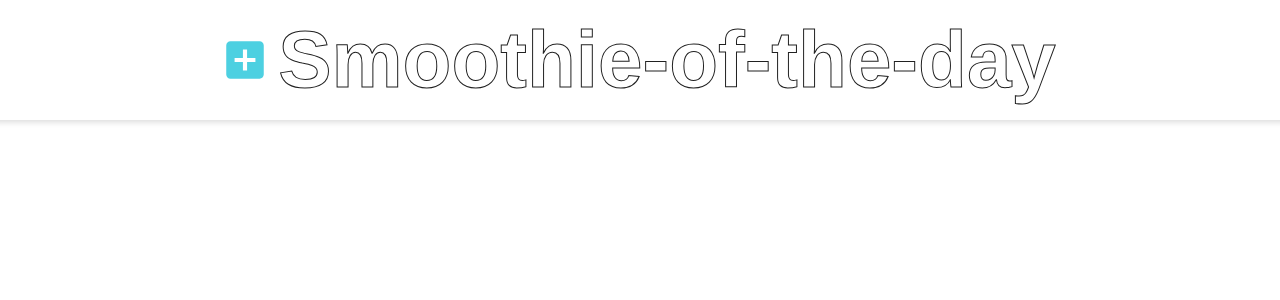
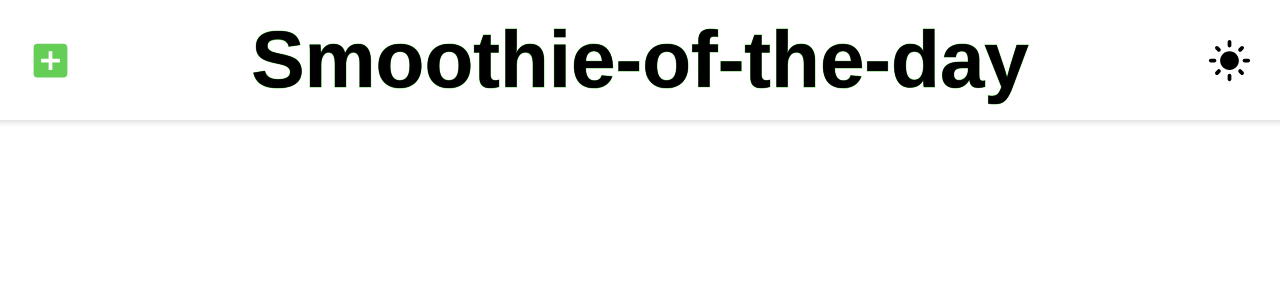
Before and after one commit to Chevyjd2007/Smoothies-Of-The-Day, a React (Create React App) app in the folder frontend/: page / in a window 1280 px wide. Shown: the top 300 px of the page. Built offline with nearby package versions, Linux system fonts and the light colour scheme.

Commit message:
Themes added

```diff
--- a/frontend/package.json
+++ b/frontend/package.json
@@ -5,6 +5,7 @@
   "dependencies": {
     "@emotion/react": "^11.11.1",
     "@emotion/styled": "^11.11.0",
+    "@mui/icons-material": "^5.14.0",
     "@mui/material": "^5.14.0",
     "@mui/styled-engine-sc": "^5.12.0",
     "@testing-library/jest-dom": "^5.16.5",
--- a/frontend/src/App.js
+++ b/frontend/src/App.js
@@ -1,11 +1,26 @@
-import './App.css';
-import Nav from "./components/Nav"
+import * as React from 'react';
+import Box from '@mui/material/Box';
+import Nav from './components/Nav';
+
+import { useTheme } from '@mui/material/styles';
+import ModeToggleButton from './components/themes/ModeToggleButton';
+
+
 
 function App() {
+  const theme = useTheme();
+
   return (
-    <div>
+    <Box
+      sx={{
+        width: '100vw',
+        height: '100vh',
+        bgcolor: theme.palette.background.default,
+        color: theme.palette.text.primary,
+      }}
+    >
       <Nav/>
-      </div>
+    </Box>
   );
 }
 
--- a/frontend/src/components/Nav.jsx
+++ b/frontend/src/components/Nav.jsx
@@ -1,19 +1,27 @@
 import React from 'react';
 import "./nav.css"
 import { MdAddBox } from "react-icons/md";
-import { Tooltip, IconButton, Box } from "@mui/material";
+import { Tooltip, Box, IconButton } from "@mui/material";
+import Button from '@mui/material/Button';
+import ModeToggleButton from './themes/ModeToggleButton';
+import { useTheme } from '@mui/material/styles';
 
 export default function Nav() {
+  const theme = useTheme();
+
   return (
-    <div className='NavbarItems'>
+    <Box className='NavbarItems' style={{ backgroundColor: theme.palette.background.default }}>
+      <Box position={'absolute'} top={'5'} left={'50px'}>
        <Tooltip title="Add recipe">
-          <IconButton edge="start" className='iconButton'>
-        <MdAddBox size={"50px"} color='#4dd0e1'/>
+          <IconButton>
+            <MdAddBox size={"45px"} color='#64ce56'/>
           </IconButton>
         </Tooltip>
-      <a className='bar__link' href='/' data-text="Smoothie-of-the-day">
+        </Box>
+      <a className='bar__link' style={{ color:  theme.palette.text.primary}} data-text="Smoothie-of-the-day">
         Smoothie-of-the-day
        </a>
-    </div>
+            <ModeToggleButton/>
+    </Box>
   );
 }
--- a/frontend/src/components/nav.css
+++ b/frontend/src/components/nav.css
@@ -1,20 +1,10 @@
-body {
-    display: flex;
-    align-items: center;
-    justify-content: center;
-    min-height: 100vh;
-    font-family: "poppins", sans-serif;
-    color: #212121;
-    background-color: #ffffff;
-}
-
 .NavbarItems{
     display: flex;
     justify-content: center;
     align-items: center;
     padding: 0 30px;
-    background-color: #ffffff;
     box-shadow: 0 0.125rem 0.375rem rgba(0,0,0,.15);
+    font-family: "poppins", sans-serif;
     width: 100%;
     height: 120px;
     border-radius: 0px;
@@ -22,7 +12,7 @@ body {
     top: 0px;
     left: 50%;
     transform: translate(-50%);
-
+    flex-direction: row;
 }
 
 .bar {
@@ -38,28 +28,28 @@ body {
     font-size: 5rem;
     line-height: 1.5;
     text-decoration: none;
-    color: transparent;
-    -webkit-text-stroke: 1px #212121;
+    color: #64ce56;
+    -webkit-text-stroke: 1px #64ce56;
     -webkit-user-select: none;
         -moz-user-select: none;
         -ms-user-select: none;
 }
 
 .bar__link:hover {
-    color: #212121;
-    -webkit-text-stroke: 1px #ffffff;
+    color: #64ce56;
+    -webkit-text-stroke: 1px #64ce56;
     transition: .25s;
 }
 .bar__link:hover::before {
     transform: translate(12px, -12px);
     color: #ff1744;
-    -web-text-stroke: 1px #ffffff;
+    -web-text-stroke: 1px #64ce56;
 }
 
 .bar__link:hover::after {
     transform: translate(24px, -24px);
     color: #4dd0e1;
-    -webkit-text-stroke: 1px #ffffff;
+    -webkit-text-stroke: 1px #64ce56;
 }
 .bar__link::before, .bar__link::after {
     content: attr(data-text);
--- /dev/null
+++ b/frontend/src/components/themes/ColorModeContextProvider.js
@@ -0,0 +1,34 @@
+import * as React from 'react';
+import { createTheme, ThemeProvider } from '@mui/material/styles';
+
+export const ColorModeContext = React.createContext({ toggleColorMode: () => {} });
+
+export default function ColorModeContextProvider({ children }) {
+  const [mode, setMode] = React.useState('light');
+  const colorMode = React.useMemo(
+    () => ({
+      toggleColorMode: () => {
+        setMode((prevMode) => (prevMode === 'light' ? 'dark' : 'light'));
+      },
+    }),
+    [],
+  );
+
+  const theme = React.useMemo(
+    () =>
+      createTheme({
+        palette: {
+          mode,
+        },
+      }),
+    [mode],
+  );
+
+  return (
+    <ColorModeContext.Provider value={colorMode}>
+      <ThemeProvider theme={theme}>
+        {children}
+      </ThemeProvider>
+    </ColorModeContext.Provider>
+  );
+}
--- /dev/null
+++ b/frontend/src/components/themes/ModeToggleButton.js
@@ -0,0 +1,22 @@
+import * as React from 'react';
+import IconButton from '@mui/material/IconButton';
+import Box from '@mui/material/Box';
+import { useTheme } from '@mui/material/styles';
+import { MdLightMode } from "react-icons/md";
+import { MdBrightness3 } from "react-icons/md";
+import { ColorModeContext } from './ColorModeContextProvider';
+import { Tooltip } from '@mui/material';
+
+export default function ModeToggleButton() {
+  const theme = useTheme();
+  const colorMode = React.useContext(ColorModeContext);
+  return (
+    <Tooltip title="Change theme">
+    <Box position={'absolute'} top={'5'} right={'50px'}>
+      <IconButton sx={{ ml: 1 }} onClick={colorMode.toggleColorMode} >
+        {theme.palette.mode === 'dark' ? <MdBrightness3 size={'45px'}/> : <MdLightMode color='black' size={'45px'}/>}
+      </IconButton>
+    </Box>
+    </Tooltip>
+  );
+}
--- a/frontend/src/index.js
+++ b/frontend/src/index.js
@@ -2,12 +2,16 @@ import React from 'react';
 import { createRoot } from "react-dom/client";
 import './index.css';
 import App from './App';
+
+import ColorModeContextProvider from './components/themes/ColorModeContextProvider';
 
 const container = document.getElementById("root");
 const root = createRoot(container);
 
 root.render(
   <React.StrictMode>
-    <App />
+    <ColorModeContextProvider>
+      <App />
+      </ColorModeContextProvider>
   </React.StrictMode>
 );
```
